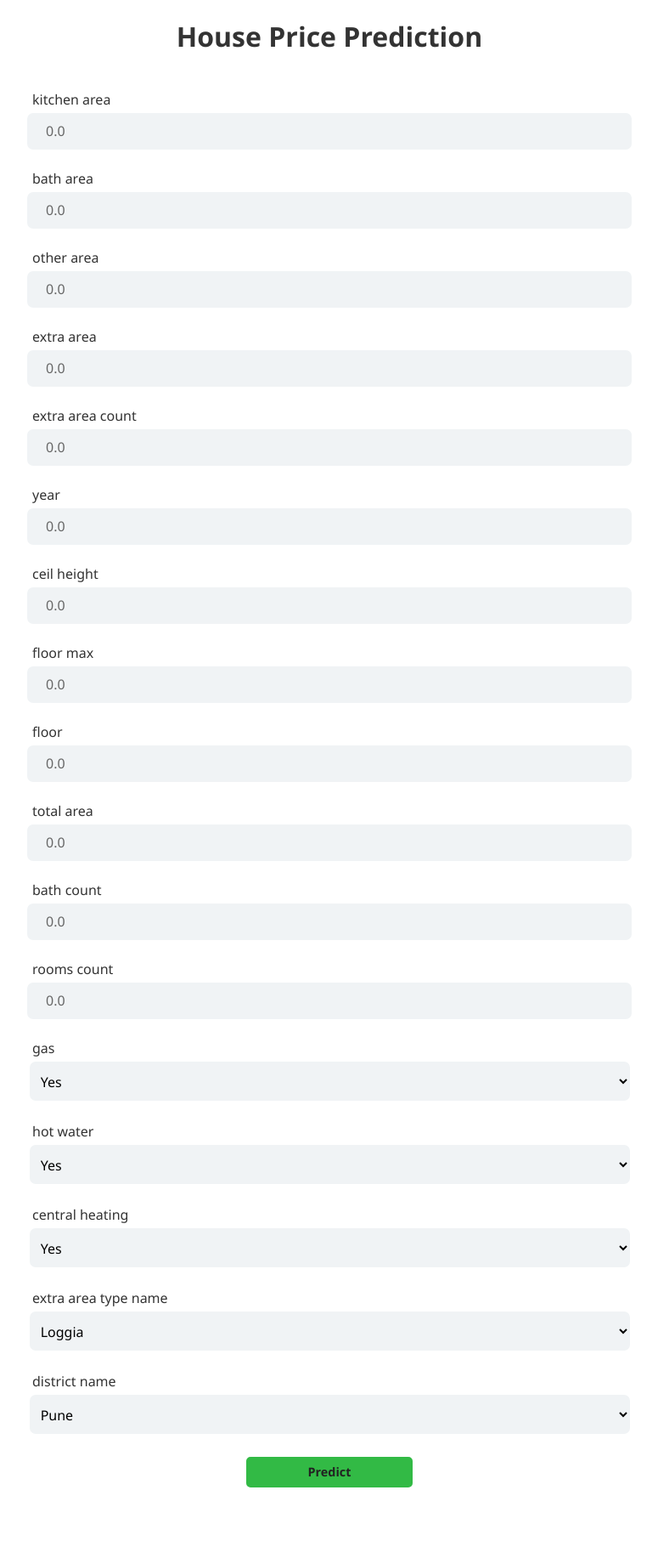
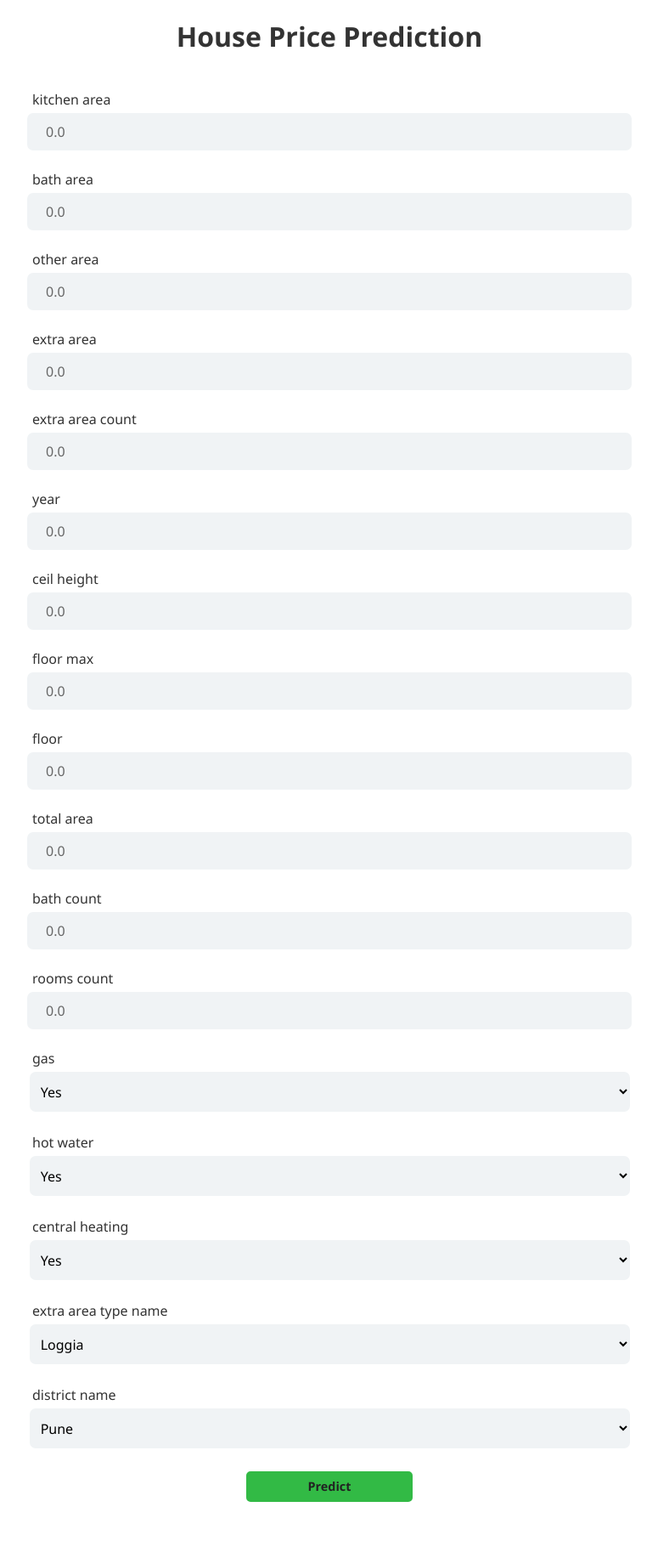
Before and after one commit to Sakshissutar/end_to_end_house_price_prediction_flask_app, a Flask app: page / in a window 1280 px wide. Shown: the whole page at 85% size, without its empty margins (252-1027 px from the left). Before the commit the page ends 1750 px from the top, so only its background shows below. Run offline with Flask 3, Linux system fonts and the light colour scheme; parts of the project's set-up code (start-up, migrations or seed data) failed here and were passed over.

```diff
--- a/static/style.css
+++ b/static/style.css
@@ -32,7 +32,7 @@ form{
 input{
     /* display: grid;
     place-items: center; */
-    height:41px;
+    height:42px;
     width: 100%;
     max-width: 700px;
     margin: 5px;
@@ -47,7 +47,7 @@ input{
 select{
     /* display: grid;
     place-items: center; */
-    height: 46px;
+    height: 47px;
     width: 100%;
     max-width: 707px;
     margin: 5px;
```
